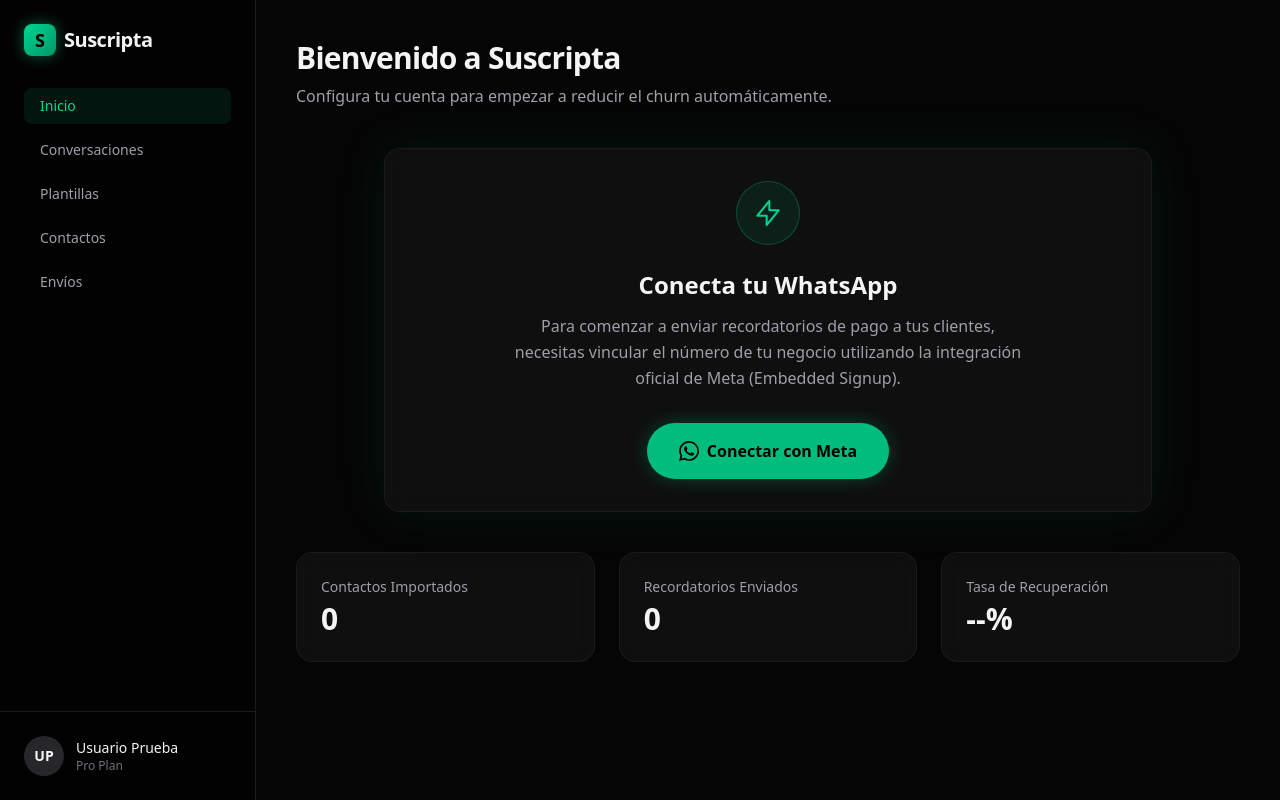
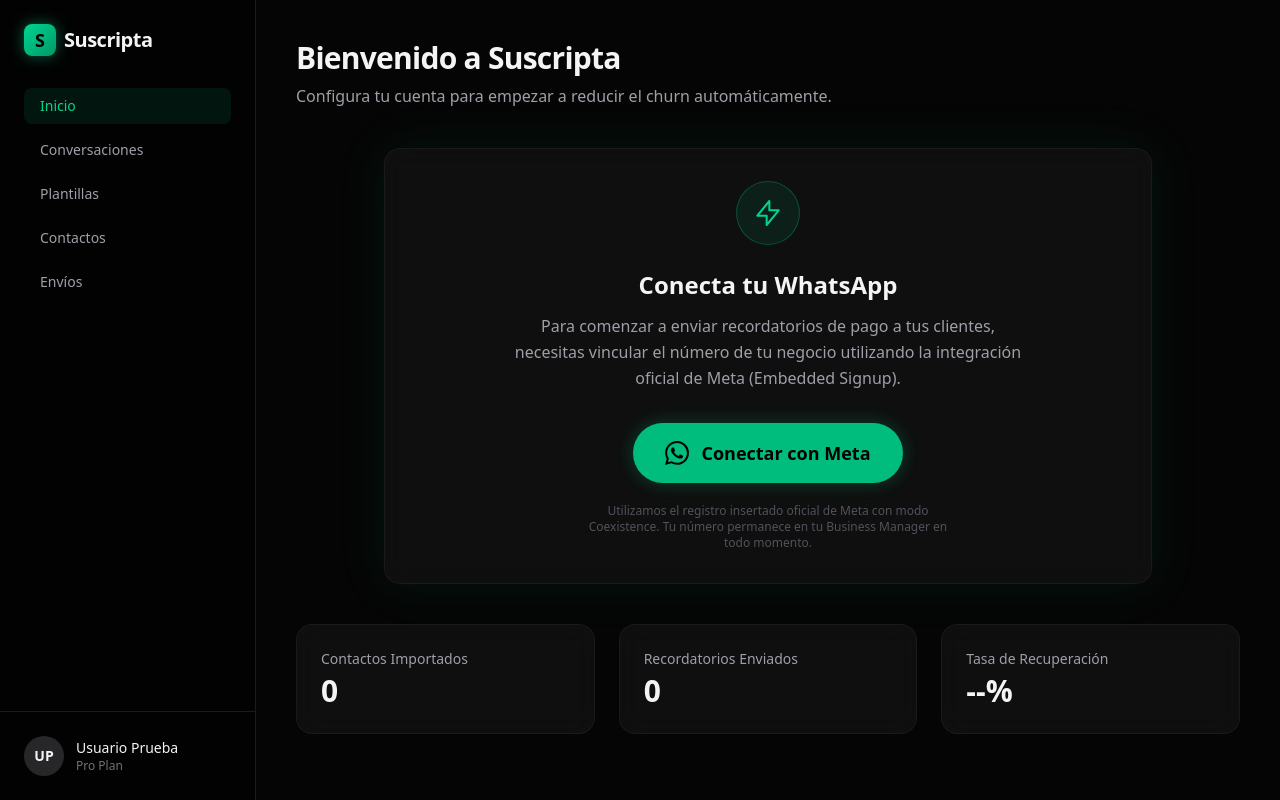
Before and after one commit to kevinrivm/suscripta-saas, a Next.js app: page /dashboard in a window 1280 px wide. Built offline with nearby package versions, Linux system fonts and the light colour scheme; no server answers.

Commit message:
Feat: Implement Meta Embedded Signup with Coexistence mode

```diff
--- a/src/app/dashboard/page.tsx
+++ b/src/app/dashboard/page.tsx
@@ -1,4 +1,26 @@
+'use client';
+
+import { useState } from 'react';
+import { EmbeddedSignupButton } from '@/components/EmbeddedSignupButton';
+
+interface ConnectionStatus {
+    wabaId: string;
+    phoneNumberId: string;
+}
+
 export default function DashboardOverview() {
+    const [connection, setConnection] = useState<ConnectionStatus | null>(null);
+    const [error, setError] = useState<string | null>(null);
+
+    const handleSuccess = (wabaId: string, phoneNumberId: string) => {
+        setConnection({ wabaId, phoneNumberId });
+        setError(null);
+    };
+
+    const handleError = (msg: string) => {
+        setError(msg);
+    };
+
     return (
         <div className="p-10 max-w-5xl mx-auto w-full">
             <div className="mb-10">
@@ -7,23 +29,56 @@
             </div>
 
             <div className="glass-panel p-8 rounded-2xl border border-emerald-500/20 bg-emerald-500/5 flex flex-col items-center justify-center text-center max-w-3xl mx-auto shadow-[0_0_50px_rgba(16,185,129,0.1)]">
+
+                {connection ? (
+                    // ✅ Success State
+                    <>
+                        <div className="w-16 h-16 rounded-full bg-emerald-500/20 flex items-center justify-center mb-6 border border-emerald-500/40">
+                            <svg className="w-8 h-8 text-emerald-400" fill="none" viewBox="0 0 24 24" stroke="currentColor">
+                                <path strokeLinecap="round" strokeLinejoin="round" strokeWidth={2} d="M5 13l4 4L19 7" />
+                            </svg>
+                        </div>
+                        <h2 className="text-2xl font-semibold mb-3 text-emerald-400">¡Número Vinculado!</h2>
+                        <p className="text-zinc-300 mb-6 max-w-lg leading-relaxed">
+                            Tu cuenta de WhatsApp Business ha sido conectada exitosamente a Suscripta.
+                        </p>
+                        <div className="w-full bg-black/30 rounded-xl p-4 text-left text-sm font-mono space-y-2 border border-white/5">
+                            <div className="flex justify-between">
+                                <span className="text-zinc-500">WABA ID</span>
+                                <span className="text-emerald-400">{connection.wabaId}</span>
+                            </div>
+                            <div className="flex justify-between">
+                                <span className="text-zinc-500">Phone Number ID</span>
+                                <span className="text-emerald-400">{connection.phoneNumberId}</span>
+                            </div>
+                        </div>
+                    </>
+                ) : (
+                    // 🔌 Default: Connect State
+                    <>
                         <div className="w-16 h-16 rounded-full bg-emerald-500/10 flex items-center justify-center mb-6 border border-emerald-500/30">
                             <svg className="w-8 h-8 text-emerald-400" fill="none" viewBox="0 0 24 24" stroke="currentColor">
                                 <path strokeLinecap="round" strokeLinejoin="round" strokeWidth={1.5} d="M13 10V3L4 14h7v7l9-11h-7z" />
                             </svg>
                         </div>
-
                         <h2 className="text-2xl font-semibold mb-3">Conecta tu WhatsApp</h2>
                         <p className="text-zinc-400 mb-8 max-w-lg leading-relaxed">
                             Para comenzar a enviar recordatorios de pago a tus clientes, necesitas vincular el número de tu negocio utilizando la integración oficial de Meta (Embedded Signup).
                         </p>
 
-                <button className="px-8 py-4 rounded-full bg-emerald-500 text-black font-semibold hover:bg-emerald-400 transition-all shadow-[0_0_20px_rgba(16,185,129,0.3)] hover:shadow-[0_0_30px_rgba(16,185,129,0.5)] transform hover:-translate-y-1 flex items-center gap-2">
-                    <svg className="w-5 h-5" fill="currentColor" viewBox="0 0 24 24">
-                        <path d="M17.472 14.382c-.297-.149-1.758-.867-2.03-.967-.273-.099-.471-.148-.67.15-.197.297-.767.966-.94 1.164-.173.199-.347.223-.644.075-.297-.15-1.255-.463-2.39-1.475-.883-.788-1.48-1.761-1.653-2.059-.173-.297-.018-.458.13-.606.134-.133.298-.347.446-.52.149-.174.198-.298.298-.497.099-.198.05-.371-.025-.52-.075-.149-.669-1.612-.916-2.207-.242-.579-.487-.5-.669-.51a12.8 12.8 0 0 0-.57-.01c-.198 0-.52.074-.792.372-.272.297-1.04 1.016-1.04 2.479 0 1.462 1.065 2.875 1.213 3.074.149.198 2.096 3.2 5.077 4.487.709.306 1.262.489 1.694.625.712.227 1.36.195 1.871.118.571-.085 1.758-.719 2.006-1.413.248-.694.248-1.289.173-1.413-.074-.124-.272-.198-.57-.347m-5.421 7.403h-.004a9.87 9.87 0 0 1-5.031-1.378l-.361-.214-3.741.982.998-3.648-.235-.374a9.86 9.86 0 0 1-1.51-5.26c.001-5.45 4.436-9.884 9.888-9.884 2.64 0 5.122 1.03 6.988 2.898a9.825 9.825 0 0 1 2.893 6.994c-.003 5.45-4.437 9.884-9.885 9.884m8.413-18.297A11.815 11.815 0 0 0 12.05 0C5.495 0 .16 5.335.157 11.892c0 2.096.547 4.142 1.588 5.945L.057 24l6.305-1.654a11.882 11.882 0 0 0 5.683 1.448h.005c6.554 0 11.89-5.335 11.893-11.893a11.821 11.821 0 0 0-3.48-8.413Z" />
-                    </svg>
-                    Conectar con Meta
-                </button>
+                        {error && (
+                            <div className="mb-6 w-full text-sm text-red-400 bg-red-500/10 border border-red-500/20 rounded-xl px-4 py-3 text-center">
+                                {error}
+                            </div>
+                        )}
+
+                        <EmbeddedSignupButton onSuccess={handleSuccess} onError={handleError} />
+
+                        <p className="mt-5 text-xs text-zinc-600 max-w-sm">
+                            Utilizamos el registro insertado oficial de Meta con modo Coexistence. Tu número permanece en tu Business Manager en todo momento.
+                        </p>
+                    </>
+                )}
             </div>
 
             <div className="grid grid-cols-1 md:grid-cols-3 gap-6 mt-10">
--- /dev/null
+++ b/src/components/EmbeddedSignupButton.tsx
@@ -0,0 +1,126 @@
+'use client';
+
+import { useEffect, useCallback } from 'react';
+
+// Augment window type for the Facebook SDK
+declare global {
+    interface Window {
+        FB: {
+            init: (options: object) => void;
+            login: (callback: (response: FBLoginResponse) => void, options: object) => void;
+        };
+        fbAsyncInit: () => void;
+    }
+}
+
+interface FBLoginResponse {
+    authResponse?: {
+        code?: string;
+    };
+    status: string;
+}
+
+interface EmbeddedSignupData {
+    data?: {
+        waba_id?: string;
+        phone_number_id?: string;
+    };
+    type?: string;
+}
+
+const FACEBOOK_APP_ID = process.env.NEXT_PUBLIC_FACEBOOK_APP_ID!;
+const CONFIG_ID = '1585204056102996';
+
+interface EmbeddedSignupButtonProps {
+    onSuccess?: (wabaId: string, phoneNumberId: string) => void;
+    onError?: (error: string) => void;
+}
+
+export function EmbeddedSignupButton({ onSuccess, onError }: EmbeddedSignupButtonProps) {
+
+    useEffect(() => {
+        // Load the Facebook SDK
+        if (document.getElementById('facebook-jssdk')) return;
+
+        window.fbAsyncInit = function () {
+            window.FB.init({
+                appId: FACEBOOK_APP_ID,
+                autoLogAppEvents: true,
+                xfbml: true,
+                version: 'v22.0',
+            });
+        };
+
+        const script = document.createElement('script');
+        script.id = 'facebook-jssdk';
+        script.src = 'https://connect.facebook.net/en_US/sdk.js';
+        script.async = true;
+        script.defer = true;
+        document.body.appendChild(script);
+
+        // Listen for messages from the embedded signup popup
+        const handleMessage = (event: MessageEvent) => {
+            if (event.origin !== 'https://www.facebook.com') return;
+
+            try {
+                const data: EmbeddedSignupData = JSON.parse(event.data);
+                if (data.type === 'WA_EMBEDDED_SIGNUP') {
+                    const wabaId = data.data?.waba_id ?? '';
+                    const phoneNumberId = data.data?.phone_number_id ?? '';
+                    if (wabaId && phoneNumberId) {
+                        onSuccess?.(wabaId, phoneNumberId);
+                    }
+                }
+            } catch {
+                // Not a JSON message, ignore
+            }
+        };
+
+        window.addEventListener('message', handleMessage);
+        return () => window.removeEventListener('message', handleMessage);
+    }, [onSuccess]);
+
+    const launchEmbeddedSignup = useCallback(() => {
+        if (!window.FB) {
+            onError?.('El SDK de Facebook aún no cargó. Intenta de nuevo en un momento.');
+            return;
+        }
+
+        window.FB.login(
+            (response: FBLoginResponse) => {
+                if (response.authResponse?.code) {
+                    // The auth code can be exchanged for a permanent token on the backend
+                    console.log('[Suscripta] Auth code received:', response.authResponse.code);
+                    // Typically you'd POST this code to your API here
+                    // fetch('/api/whatsapp/exchange-token', { method: 'POST', body: JSON.stringify({ code }) })
+                } else {
+                    onError?.('El proceso de vinculación fue cancelado o falló. Por favor intenta de nuevo.');
+                }
+            },
+            {
+                config_id: CONFIG_ID,
+                response_type: 'code',
+                override_default_response_type: true,
+                extras: {
+                    setup: {
+                        // Coexistence mode - allows using WhatsApp alongside existing app
+                    },
+                    featureType: 'coexistence',
+                    sessionInfoVersion: '3',
+                },
+            }
+        );
+    }, [onError]);
+
+    return (
+        <button
+            onClick={launchEmbeddedSignup}
+            className="px-8 py-4 rounded-full bg-emerald-500 text-black font-semibold hover:bg-emerald-400 transition-all shadow-[0_0_20px_rgba(16,185,129,0.3)] hover:shadow-[0_0_30px_rgba(16,185,129,0.5)] transform hover:-translate-y-1 flex items-center gap-3 text-lg"
+        >
+            <svg className="w-6 h-6 shrink-0" fill="currentColor" viewBox="0 0 24 24">
+                <path d="M17.472 14.382c-.297-.149-1.758-.867-2.03-.967-.273-.099-.471-.148-.67.15-.197.297-.767.966-.94 1.164-.173.199-.347.223-.644.075-.297-.15-1.255-.463-2.39-1.475-.883-.788-1.48-1.761-1.653-2.059-.173-.297-.018-.458.13-.606.134-.133.298-.347.446-.52.149-.174.198-.298.298-.497.099-.198.05-.371-.025-.52-.075-.149-.669-1.612-.916-2.207-.242-.579-.487-.5-.669-.51a12.8 12.8 0 0 0-.57-.01c-.198 0-.52.074-.792.372-.272.297-1.04 1.016-1.04 2.479 0 1.462 1.065 2.875 1.213 3.074.149.198 2.096 3.2 5.077 4.487.709.306 1.262.489 1.694.625.712.227 1.36.195 1.871.118.571-.085 1.758-.719 2.006-1.413.248-.694.248-1.289.173-1.413-.074-.124-.272-.198-.57-.347m-5.421 7.403h-.004a9.87 9.87 0 0 1-5.031-1.378l-.361-.214-3.741.982.998-3.648-.235-.374a9.86 9.86 0 0 1-1.51-5.26c.001-5.45 4.436-9.884 9.888-9.884 2.64 0 5.122 1.03 6.988 2.898a9.825 9.825 0 0 1 2.893 6.994c-.003 5.45-4.437 9.884-9.885 9.884m8.413-18.297A11.815 11.815 0 0 0 12.05 0C5.495 0 .16 5.335.157 11.892c0 2.096.547 4.142 1.588 5.945L.057 24l6.305-1.654a11.882 11.882 0 0 0 5.683 1.448h.005c6.554 0 11.89-5.335 11.893-11.893a11.821 11.821 0 0 0-3.48-8.413Z" />
+            </svg>
+            Conectar con Meta
+        </button>
+    );
+}
```
Lines whose indentation alone changed are shown as unchanged.
